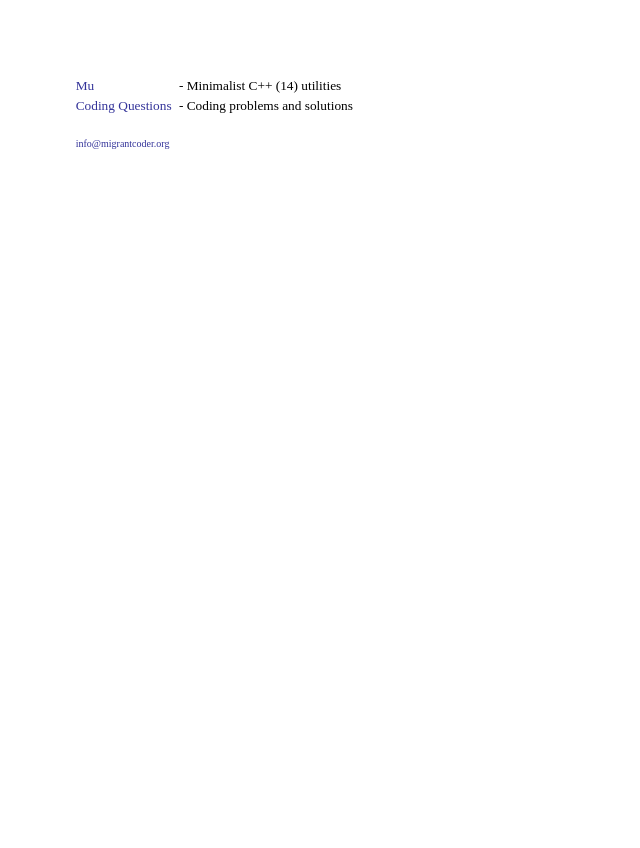
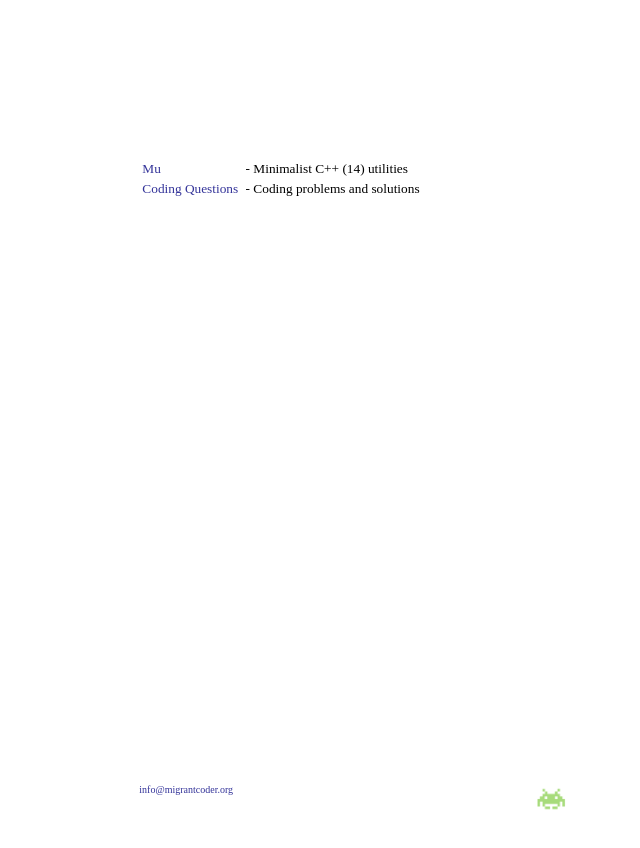
Before and after one commit to migrantcoder/migrantcoder.github.io, a plain HTML site: page index.html in a window 1280 px wide. Shown: the whole page, without its empty margins (234-874 px from the left). Drawn offline with Linux system fonts and the light colour scheme; a web font is replaced by a local one.

Commit message:
Web page update.

```diff
--- a/index.html
+++ b/index.html
@@ -13,23 +13,35 @@
   />
   <link href="migrantcoder.png" rel="icon" type="img/png"/>
   <style>
+   body, td, footer {
+    font-color: #303030;
+    font-family: "PT Mono";
+    font-size: 10pt;
+   }
    body {
     background-color: #ffffff;
     margin-left: auto;
     margin-right: auto;
     position: relative;
-    top: 5em;
-    width: 50em;
+    top: 150px;
+    width: 40em;
    }
-   body, td {
-    font-color: #303030;
-    font-family: "PT Mono";
-    font-size: 10pt;
+   footer {
+    bottom: 126px;
+    display: block;
+    font-size: 75%;
+    position: absolute;
+   }
+   .footer-text {
+    vertical-align: top;
+   }
+   .footer-image {
+    margin: 0 0 0 30em;
    }
    h1 {
-    margin-bottom: 1em;
     font-size: 15pt;
     font-weight: normal;
+    margin-bottom: 1em;
    }
    a {
     color: #333399;
@@ -37,10 +49,6 @@
    }
    a:hover {
     text-decoration: underline;
-   }
-   .contact {
-    font-size: 75%;
-    margin-top: 2em;
    }
   </style>
  </head>
@@ -58,14 +66,11 @@
     </td>
     <td>&nbsp;- Coding problems and solutions</td>
    </tr>
-   <tr>
-    <td>
-     <p class="contact">
-      <a "mailto:migrantcoder@migrantcoder.org">info@migrantcoder.org</a>
-     </p>
-    </td>
-    <td></td>
-   </tr>
   </table>
  </body>
+ <footer>
+  <a class="footer-text" href="mailto:info@migrantcoder.org">info@migrantcoder.org</a>
+  <img class="footer-image" src="migrantcoder.png" width="30" height="30"/>
+  </div>
+ </footer>
 </html>
```
